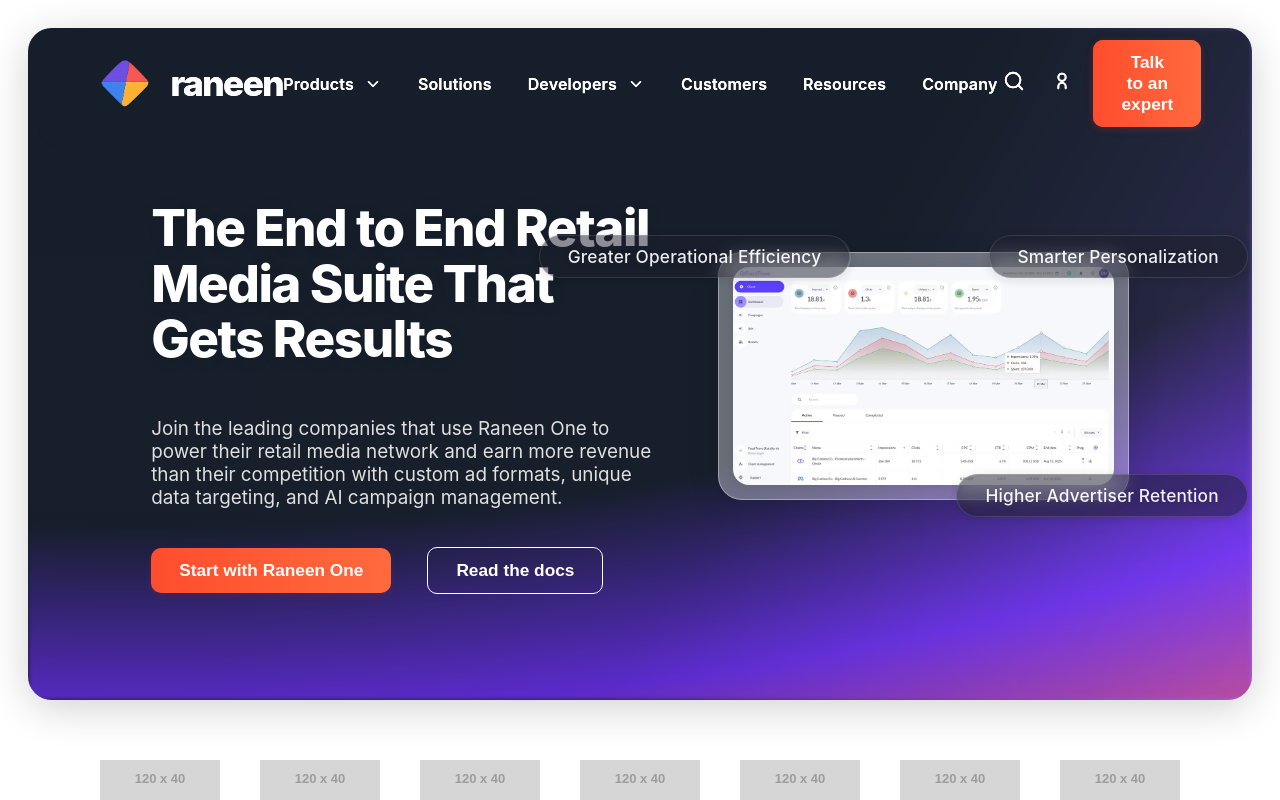
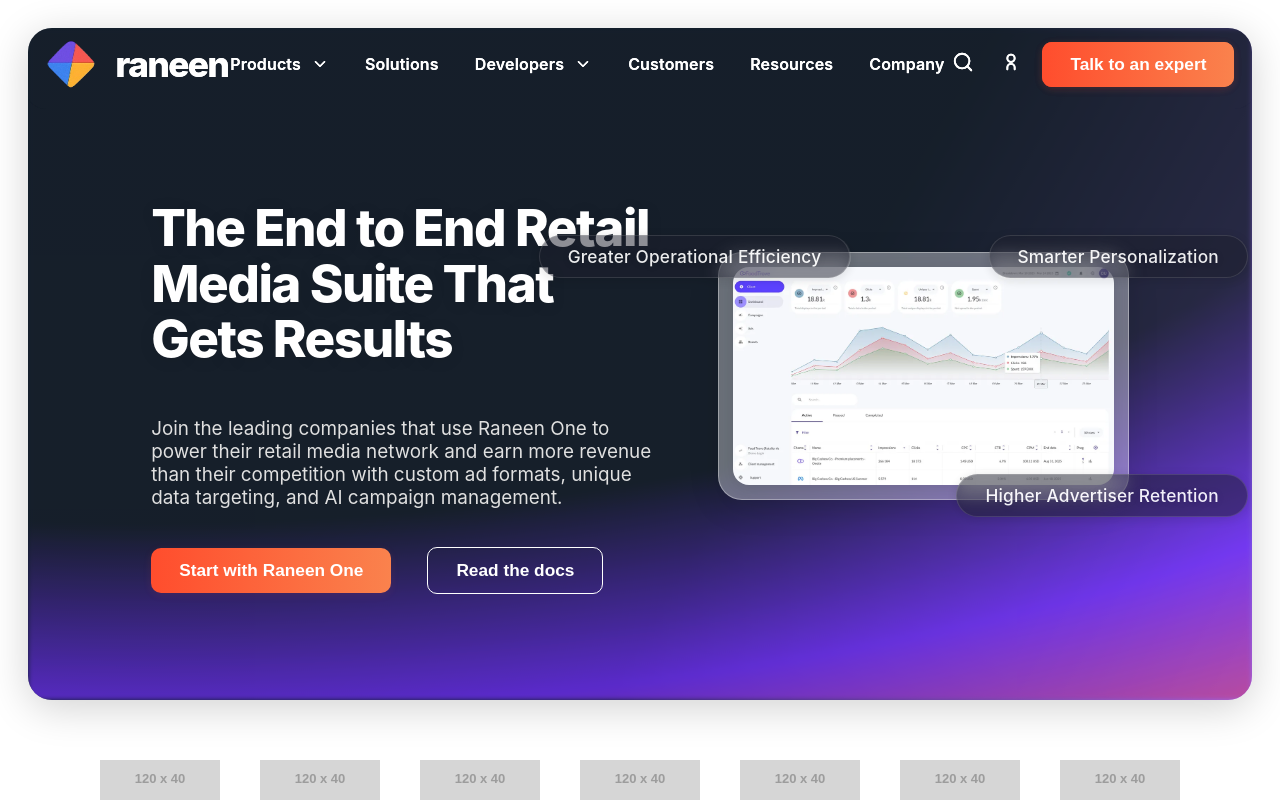
Before and after one commit to itsHadyy/raneen-one, a React (Create React App) app: page / in a window 1280 px wide. Shown: the top 800 px of the page. Built offline with nearby package versions, Linux system fonts and the light colour scheme; some icons are missing.

Commit message:
Update Style.css to modify color gradients, adjust layout dimensions, and enhance navbar styles for improved visual consistency. Refactor Navbar.js to streamline class names and maintain structure. Update NavDropdown.js for cleaner code formatting.

```diff
--- a/src/Style.css
+++ b/src/Style.css
@@ -1,6 +1,6 @@
 :root {
   --primary-color: #0d1b2a;
-  --secondary-color: #ff6a3d;
+  --secondary-color: #ff4d2d;
   --bg-color: #fff;
   --accent01: #654EFC;
   --accent02: #FA824D;
@@ -42,8 +42,8 @@
   position: fixed;
   top: 20px;
   z-index: 10;
-  width: 94%;
-  left: 3%;
+  width: 96%;
+  left: 2%;
   border-radius: 20px;
 }
 
@@ -73,6 +73,7 @@
   display: flex;
   align-items: center;
   justify-content: space-between;
+  padding: 0 20px;
 }
 
 .raneenLogo{
@@ -137,7 +138,7 @@
 }
 
 .cta-btn {
-  background: linear-gradient(90deg, #ff4d2d 0%, #ff6a3d 100%);
+  background: linear-gradient(90deg, #ff4d2d 0%, #FA824D 100%);
   color: #fff;
   border: none;
   border-radius: 10px;
@@ -497,9 +498,9 @@
   border: none;
 }
 
-.nav-flyout-link {
+a.nav-flyout-link {
   display: block;
-  padding: 12px 28px 12px 22px;
+  padding: 20px !important;
   color: #181f2a !important;
   text-decoration: none;
   font-size: 14px !important;
@@ -510,6 +511,11 @@
   letter-spacing: 0.01em;
   background: none;
   font-family: 'Inter', Arial, sans-serif;
+  border-bottom: 2px solid #f2f2f2;
+}
+
+a.nav-flyout-link:last-child{
+  border-bottom: none;
 }
 
 .nav-flyout-link:hover,
@@ -569,7 +575,6 @@
   color: #ff4d2d;
   font-weight: 700;
   background: rgba(255, 77, 45, 0.08);
-  border-radius: 8px;
 }
 
 .nav-dropdown-kevel {
@@ -593,6 +598,16 @@
   border: 1px solid #f2f2f2;
 }
 
+.nav-dropdown-kevel::before{
+  content: '';
+  position: absolute;
+  top: -3px;
+  width: 40%;
+  border-top: 2px solid var(--secondary-color);
+  left: 50%;
+  transform: translateX(-50%);
+}
+
 .nav-dropdown-item-kevel {
   display: flex;
   align-items: center;
@@ -907,7 +922,7 @@
 }
 
 .business-solutions-btn {
-  background: linear-gradient(135deg, #ff4d2d 0%, #ff6a3d 100%);
+  background: linear-gradient(135deg, #ff4d2d 0%, #FA824D 100%);
   color: #fff;
   border: none;
   border-radius: 12px;
@@ -1128,7 +1143,7 @@
 
 .main-container {
   z-index: 99;
-  margin-bottom: 46vh;
+  margin-bottom: 45vh;
   position: relative;
   background-color: var(--bg-color);
 }
@@ -1154,7 +1169,7 @@
 .footer-cta-section {
   text-align: center;
   padding: 100px 24px 100px 24px;
-  background: linear-gradient(125deg, #ff6a3d 0%, #a13a7c 30%, #4b2c6d 50%, #171d2d 100%);
+  background: linear-gradient(125deg, #FA824D 0%, #a13a7c 30%, #4b2c6d 50%, #171d2d 100%);
 }
 
 .footer-cta-title {
@@ -1173,7 +1188,7 @@
 }
 
 .footer-cta-btn {
-  background: linear-gradient(90deg, #ff6a3d 0%, #ff4d2d 100%);
+  background: linear-gradient(90deg, #FA824D 0%, #ff4d2d 100%);
   color: #fff;
   border: none;
   border-radius: 8px;
@@ -1195,7 +1210,7 @@
 }
 
 .footer-cta-btn:hover {
-  background: linear-gradient(90deg, #ff4d2d 0%, #ff6a3d 100%);
+  background: linear-gradient(90deg, #ff4d2d 0%, #FA824D 100%);
   box-shadow: 0 4px 18px rgba(255, 77, 45, 0.18);
 }
 
@@ -1235,7 +1250,7 @@
 }
 
 .footer-blog-btn {
-  background: linear-gradient(90deg, #ff6a3d 0%, #ff4d2d 100%);
+  background: linear-gradient(90deg, #FA824D 0%, #ff4d2d 100%);
   color: #fff;
   border: none;
   border-radius: 8px;
@@ -1257,7 +1272,7 @@
 }
 
 .footer-blog-btn:hover {
-  background: linear-gradient(90deg, #ff4d2d 0%, #ff6a3d 100%);
+  background: linear-gradient(90deg, #ff4d2d 0%, #FA824D 100%);
   box-shadow: 0 4px 16px rgba(255, 77, 45, 0.18);
 }
 
@@ -1346,7 +1361,7 @@
 }
 
 .footer-copyright a {
-  color: #ff6a3d;
+  color: #FA824D;
   text-decoration: underline;
   margin: 0 4px;
   transition: color 0.18s;
--- a/src/components/NavDropdown.js
+++ b/src/components/NavDropdown.js
@@ -19,9 +19,9 @@
             </div>
             {item.flyout && (
               <>
-                <div className="nav-dropdown-arrow-kevel">
-                  <FiChevronRight size={22} />
-                </div>
+              <div className="nav-dropdown-arrow-kevel">
+                <FiChevronRight size={22} />
+              </div>
                 {openFlyout === idx && (
                   <div className="nav-flyout">
                     {item.flyout.map(fly => (
--- a/src/components/Navbar.js
+++ b/src/components/Navbar.js
@@ -99,7 +99,7 @@
 
   return (
     <header className={`header${scrolled ? ' scrolled' : ''}`}>
-      <div className="container nav-container">
+      <div className="nav-container">
         <div className="logo">
           <img src='media/logo02.png' alt='Raneen One Icon' className='raneenLogo'/>
           raneen
```
